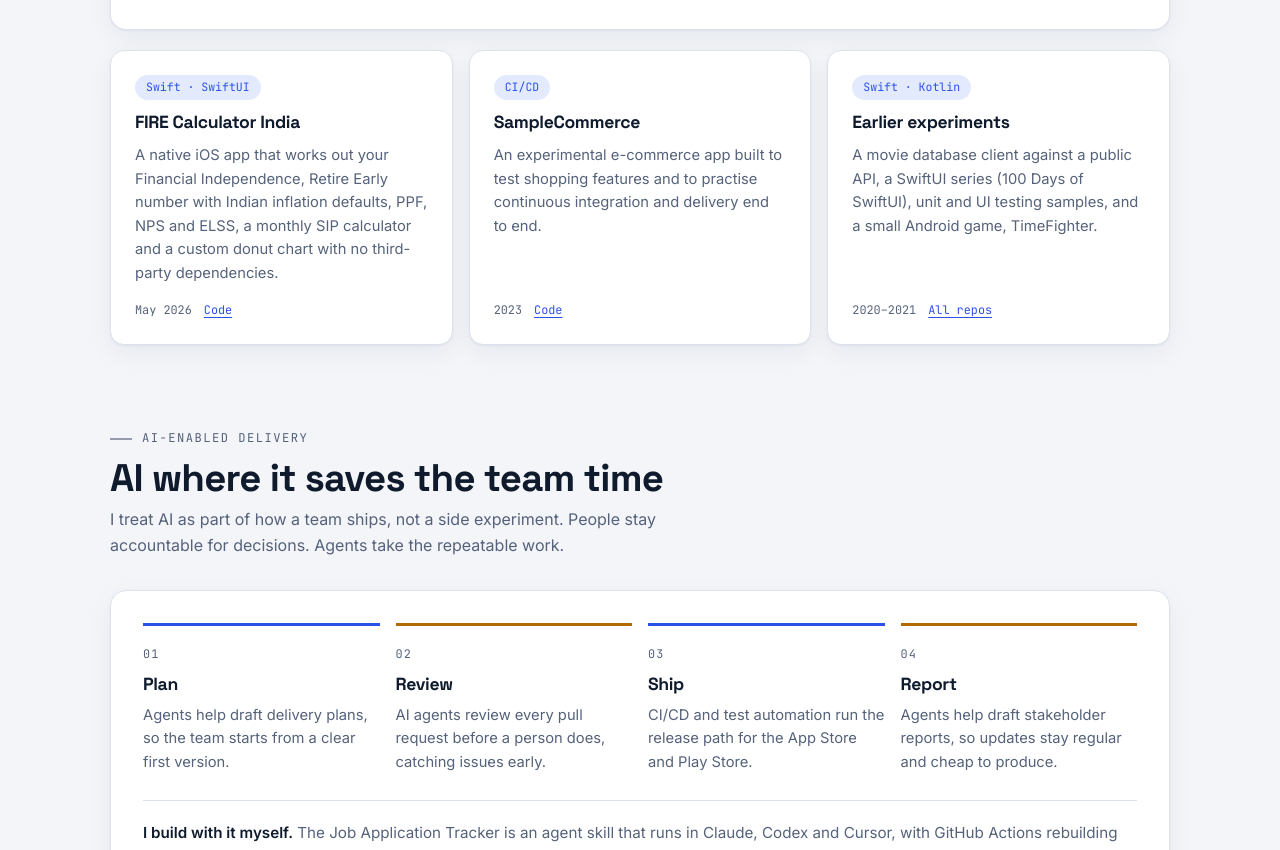
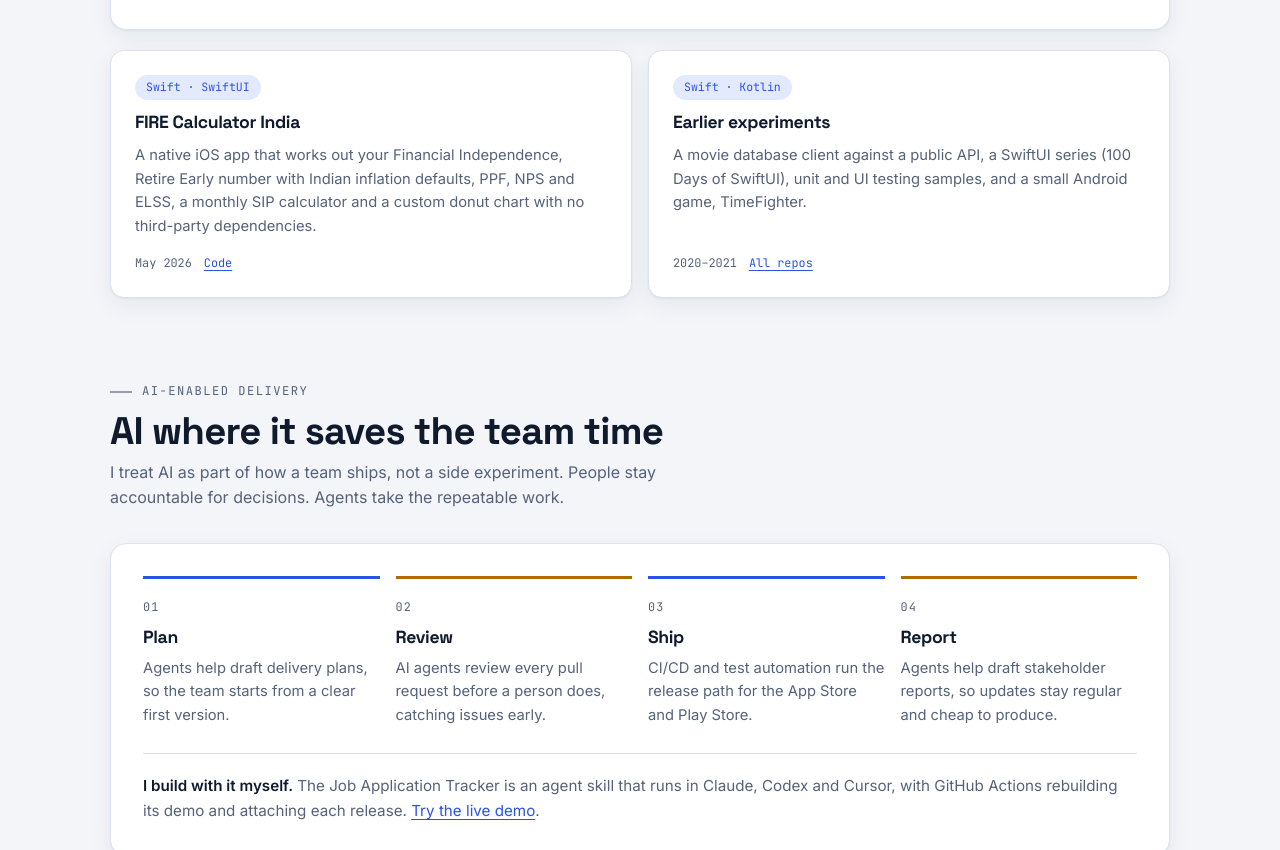
Before and after one commit to swapnil-salunke/swapnil-salunke.github.io, a plain HTML site: page index.html in a window 1280 px wide. Shown: the part 1678-2528 px from the top of the page. Drawn offline with Linux system fonts and the light colour scheme.

Commit message:
Remove empty SampleCommerce card from projects grid
Co-Authored-By: Claude Sonnet 5.5 <noreply@anthropic.com>

```diff
--- a/index.html
+++ b/index.html
@@ -128,7 +128,7 @@ section { padding-block: 84px 0; }
 .feature li::marker { color: var(--product); }
 .links { display: flex; flex-wrap: wrap; gap: 8px 18px; margin-top: 14px; font-size: 0.92rem; font-weight: 500; }
 
-.grid { display: grid; grid-template-columns: repeat(3, minmax(0, 1fr)); gap: 16px; }
+.grid { display: grid; grid-template-columns: repeat(2, minmax(0, 1fr)); gap: 16px; }
 .card { background: var(--surface); border: 1px solid var(--rule); border-radius: 14px; box-shadow: var(--shadow); padding: 24px; min-width: 0; display: flex; flex-direction: column; gap: 8px; }
 .card h3 { font-size: 1.1rem; }
 .card p { margin: 0; color: var(--muted); font-size: 0.92rem; }
@@ -253,12 +253,6 @@ footer p { color: var(--muted); margin: 10px 0 0; max-width: 50ch; }
         <div class="meta"><span>May 2026</span><a href="https://github.com/swapnil-salunke/Fire-Calculator-India" target="_blank" rel="noopener">Code</a></div>
       </div>
       <div class="card">
-        <span class="chip">CI/CD</span>
-        <h3>SampleCommerce</h3>
-        <p>An experimental e-commerce app built to test shopping features and to practise continuous integration and delivery end to end.</p>
-        <div class="meta"><span>2023</span><a href="https://github.com/swapnil-salunke/SampleCommerce" target="_blank" rel="noopener">Code</a></div>
-      </div>
-      <div class="card">
         <span class="chip">Swift · Kotlin</span>
         <h3>Earlier experiments</h3>
         <p>A movie database client against a public API, a SwiftUI series (100 Days of SwiftUI), unit and UI testing samples, and a small Android game, TimeFighter.</p>
```
